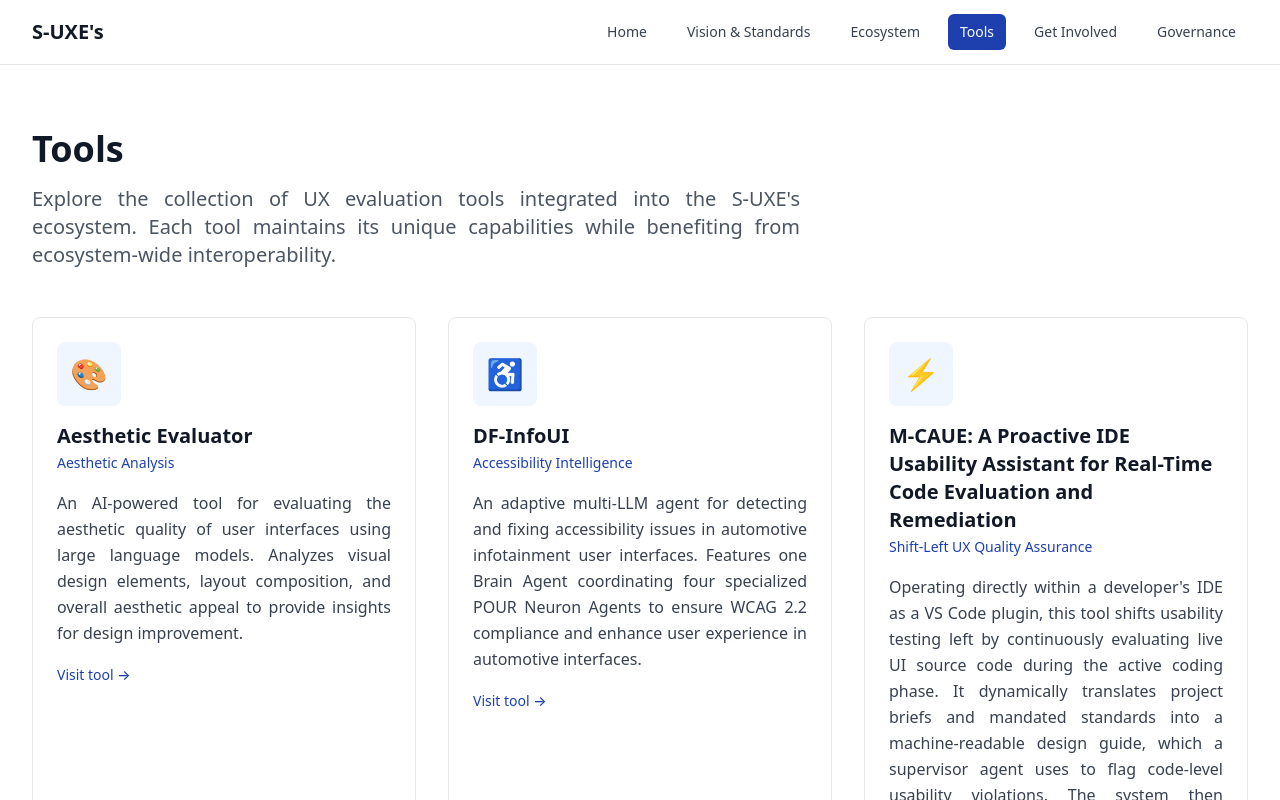
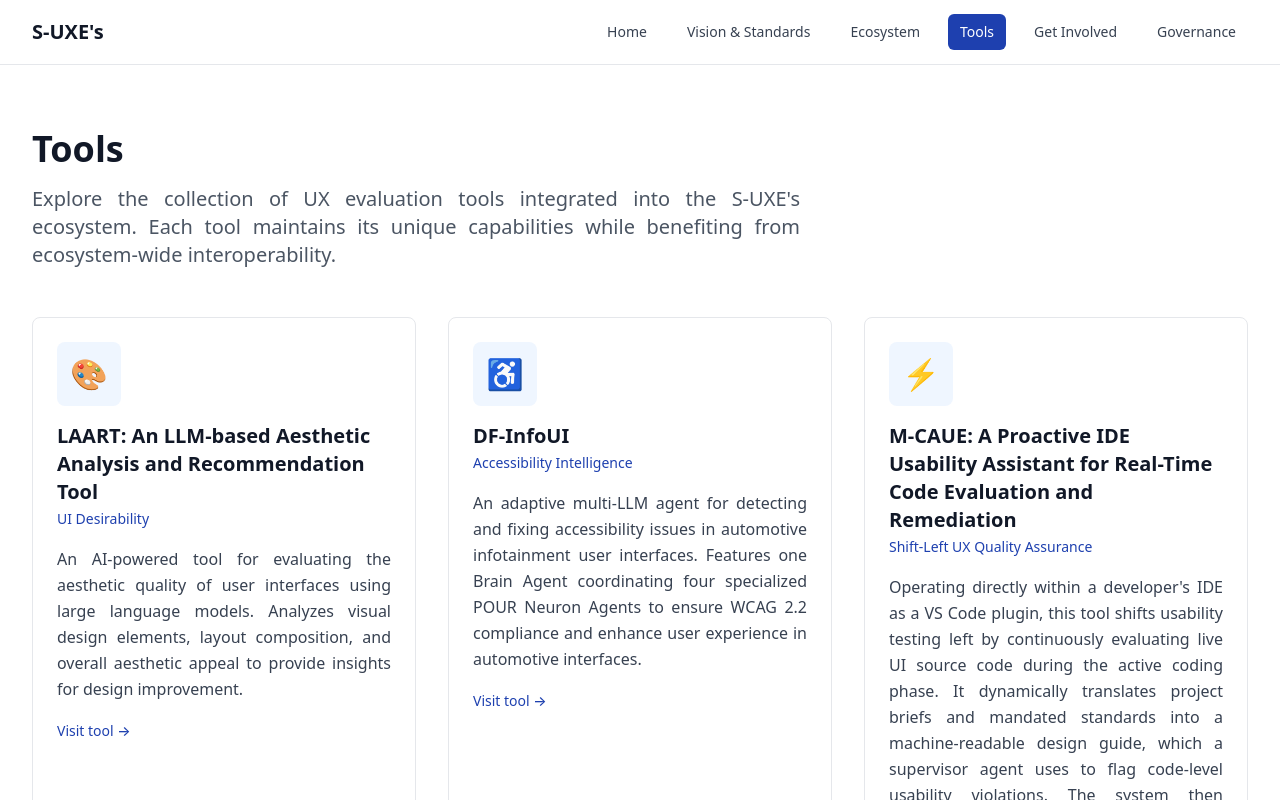
Before and after one commit to mohamedsemah/S-UXE-s, a Next.js app: page /tools in a window 1280 px wide. Shown: the top 800 px of the page. Built offline with nearby package versions, Linux system fonts and the light colour scheme.

Commit message:
Rename first tool to LAART, set category to UI Desirability

```diff
--- a/app/tools/page.tsx
+++ b/app/tools/page.tsx
@@ -8,8 +8,8 @@
 // Tool data - in a real application, this could come from a database or API
 const tools = [
   {
-    name: 'Aesthetic Evaluator',
-    category: 'Aesthetic Analysis',
+    name: 'LAART: An LLM-based Aesthetic Analysis and Recommendation Tool',
+    category: 'UI Desirability',
     description: 'An AI-powered tool for evaluating the aesthetic quality of user interfaces using large language models. Analyzes visual design elements, layout composition, and overall aesthetic appeal to provide insights for design improvement.',
     icon: '🎨',
     url: 'https://aesthetic-evaluator.vercel.app',
```
